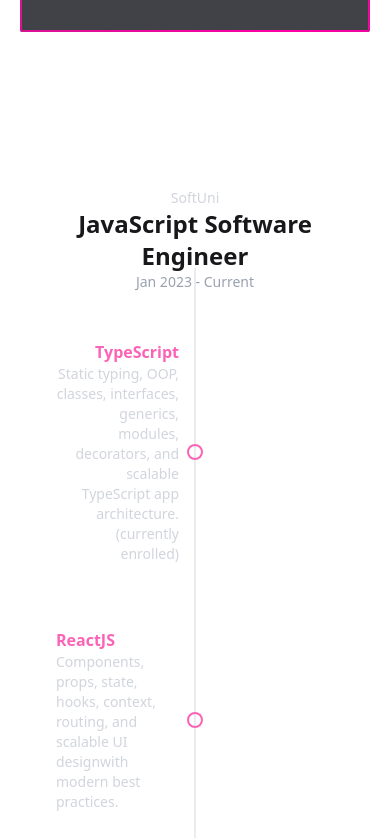
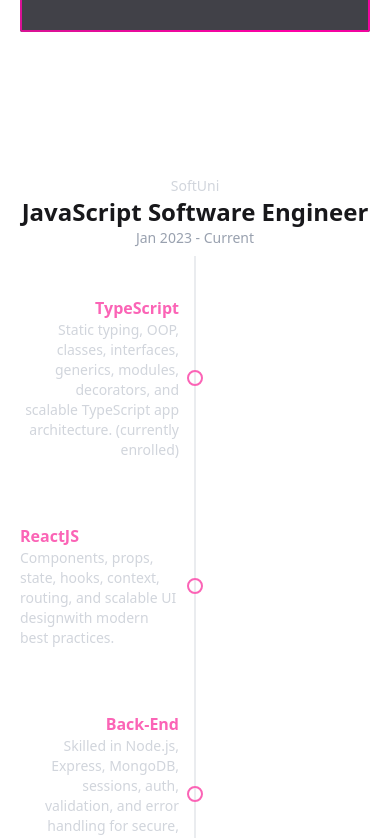
Before and after one commit to BeatrisRah/Portfolio, a React (Vite) app: page / in a window 390 px wide. Shown: the part 6040-6878 px from the top of the page. Built offline with nearby package versions, Linux system fonts and the light colour scheme; a web font is replaced by a local one.

Commit message:
RESPONSIVE UI/ 425px / Education

```diff
--- a/src/sections/education/EducationSection.jsx
+++ b/src/sections/education/EducationSection.jsx
@@ -29,8 +29,8 @@ const items = [
 
 export default function Education() {
     return (
-        <Element name="education" className="min-h-screen p-4">
-            <div className="relative px-6 py-10">
+        <Element name="education" className="min-h-screen p-1 md:p-4">
+            <div className="relative md:px-6 py-10">
                 <div className="absolute left-1/2 top-30 -bottom-10 w-px bg-gray-400/40 -translate-x-1/2"></div>
 
                 {/* Top info */}
```
